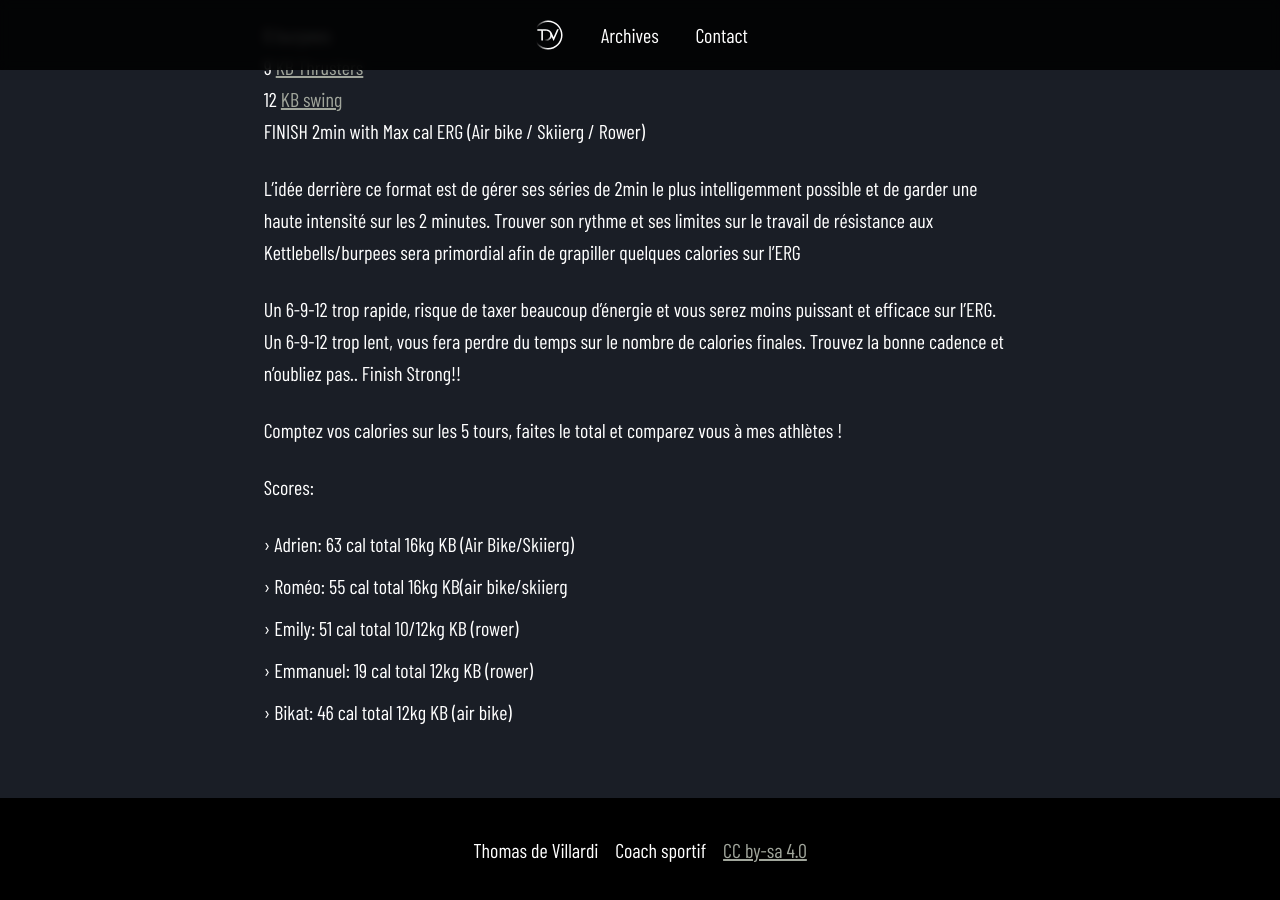
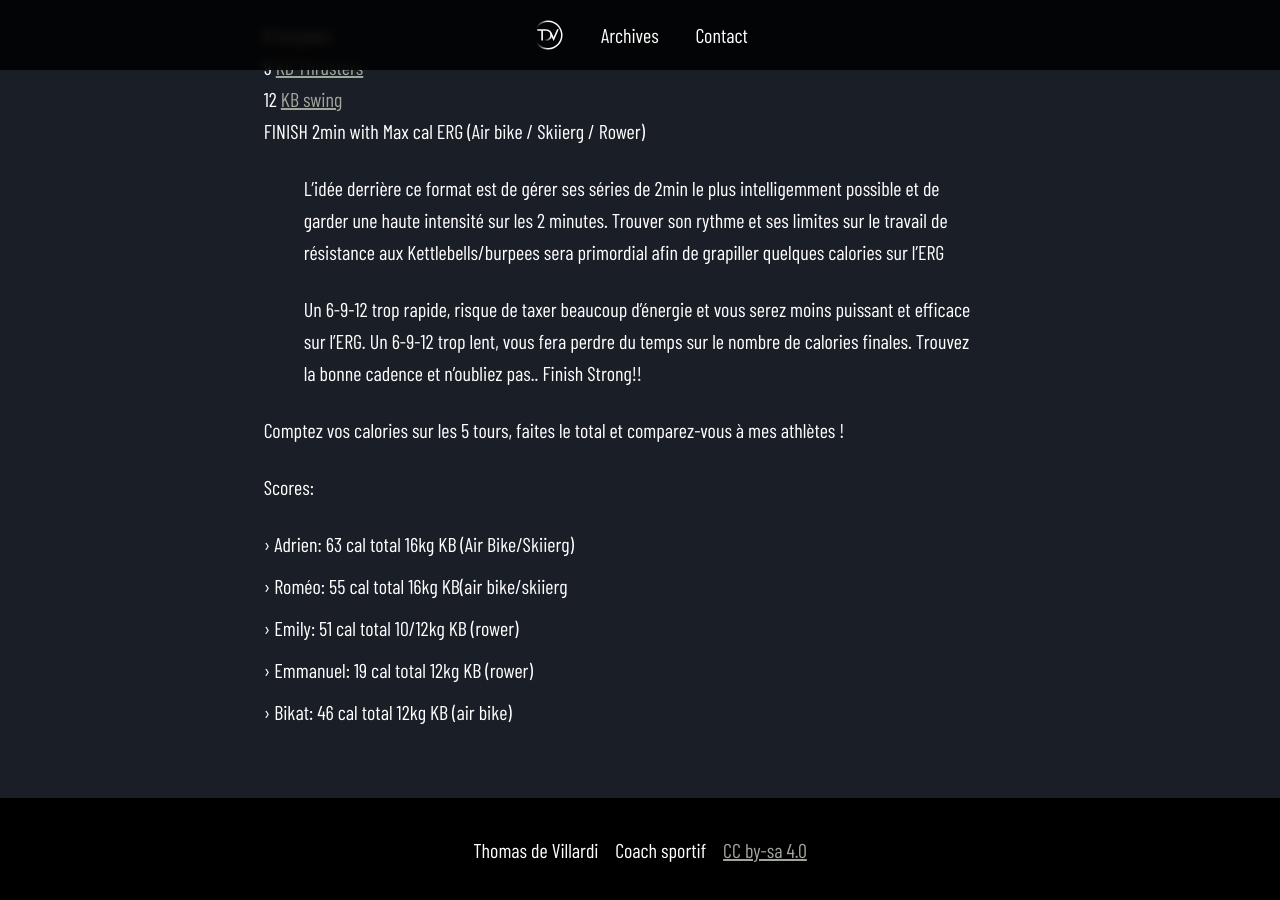
Before and after one commit to odevillardi/tdv, a Jekyll site: the page built from _posts/2022-12-28-01-finish-strong.md, in a window 1280 px wide and 900 px high, scrolled down 1604 px. Built offline with Jekyll 4.4.1, drawn with Linux system fonts in a browser that asks for light colours; a script that is not in the unit is left out.

```diff
--- a/_posts/2022-12-28-01-finish-strong.md
+++ b/_posts/2022-12-28-01-finish-strong.md
@@ -25,13 +25,11 @@ Complex KB (16kg/12kg)
 12 [KB swing](https://www.youtube.com/watch?v=KkYOW3jDhoM) \
 FINISH 2min with Max cal ERG (Air bike / Skiierg / Rower)
 
+> L'idée derrière ce format est de gérer ses séries de 2min le plus intelligemment possible et de garder une haute intensité sur les 2 minutes. Trouver son rythme et ses limites sur le travail de résistance aux Kettlebells/burpees sera primordial afin de grapiller quelques calories sur l'ERG
+>
+> Un 6-9-12 trop rapide, risque de taxer beaucoup d'énergie et vous serez moins puissant et efficace sur l'ERG. Un 6-9-12 trop lent, vous fera perdre du temps sur le nombre de calories finales. Trouvez la bonne cadence et n'oubliez pas.. Finish Strong!!
 
-
-L'idée derrière ce format est de gérer ses séries de 2min le plus intelligemment possible et de garder une haute intensité sur les 2 minutes. Trouver son rythme et ses limites sur le travail de résistance aux Kettlebells/burpees sera primordial afin de grapiller quelques calories sur l'ERG
-
-Un 6-9-12 trop rapide, risque de taxer beaucoup d'énergie et vous serez moins puissant et efficace sur l'ERG. Un 6-9-12 trop lent, vous fera perdre du temps sur le nombre de calories finales. Trouvez la bonne cadence et n'oubliez pas.. Finish Strong!!
-
-Comptez vos calories sur les 5 tours, faites le total et comparez vous à mes athlètes !
+Comptez vos calories sur les 5 tours, faites le total et comparez-vous à mes athlètes !
 
 Scores:
 
```
